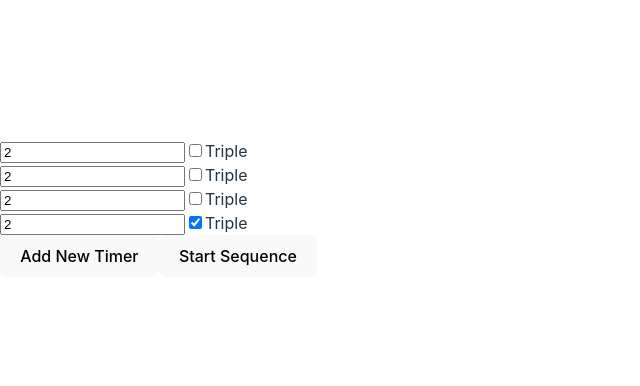
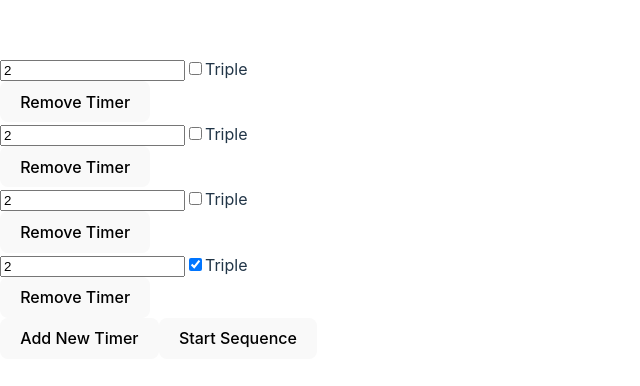
Before and after one commit to arejensen/meditation_timer, a React (Vite) app: page / in a window 1280 px wide. Shown: the part 192-578 px from the top of the page, without its empty margins (0-640 px from the left). Built offline with nearby package versions, Linux system fonts and the light colour scheme.

Commit message:
Add removal of timers

```diff
--- a/src/App.tsx
+++ b/src/App.tsx
@@ -8,7 +8,6 @@ const App = () => {
     { id: 2, initialTime: 2, triple: false },
     { id: 3, initialTime: 2, triple: false },
     { id: 4, initialTime: 2, triple: true },
-    // ...additional timers
   ]);
   const [activeTimerIndex, setActiveTimerIndex] = useState<number | null>(null);
 
@@ -29,6 +28,13 @@ const App = () => {
 
   const updateTimerConfig = (id: number, field: keyof typeof timers[0], value: number | boolean) => {
     setTimers(timers.map(timer => timer.id === id ? { ...timer, [field]: value } : timer));
+  };
+
+  const removeTimer = (id: number) => {
+    setTimers(timers.filter(timer => timer.id !== id));
+    if (timers.length === 1) {
+      setActiveTimerIndex(null);
+    }
   };
 
   return (
@@ -60,6 +66,7 @@ const App = () => {
               Triple
             </label>
           </div>
+          <button onClick={() => removeTimer(timer.id)} disabled={activeTimerIndex !== null}>Remove Timer</button>
         </div>
       ))}
       <button onClick={addTimer} disabled={activeTimerIndex !== null}>Add New Timer</button>
--- a/src/components/Timer.tsx
+++ b/src/components/Timer.tsx
@@ -47,7 +47,7 @@ const Timer: React.FC<TimerProps> = ({ initialTime, triple, alarmSound, isActive
       : null;
 
     if (timeLeft === 0) {
-      playSound(); // Play the sound when the countdown reaches zero
+      playSound();
     }
 
     return () => {
```
